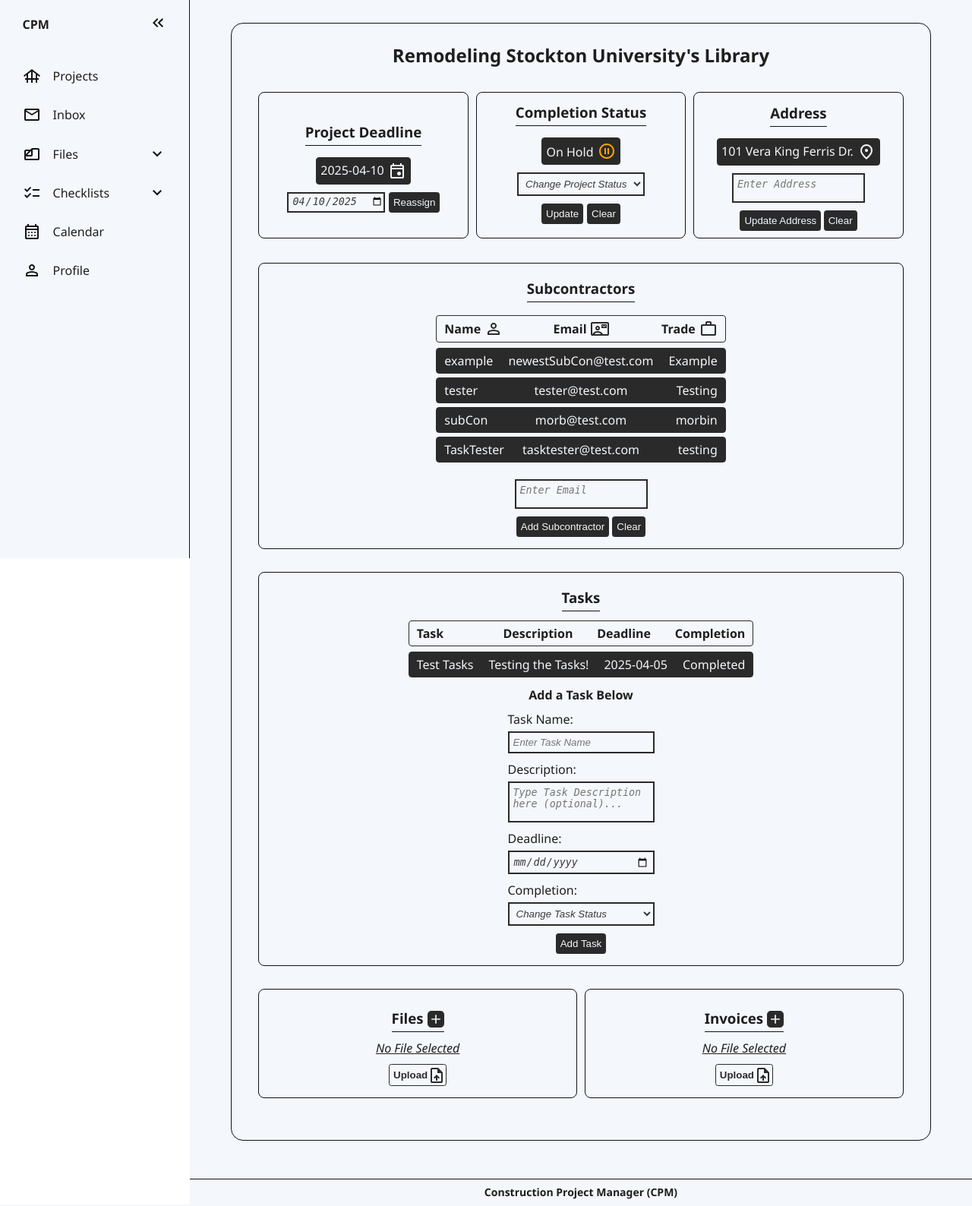
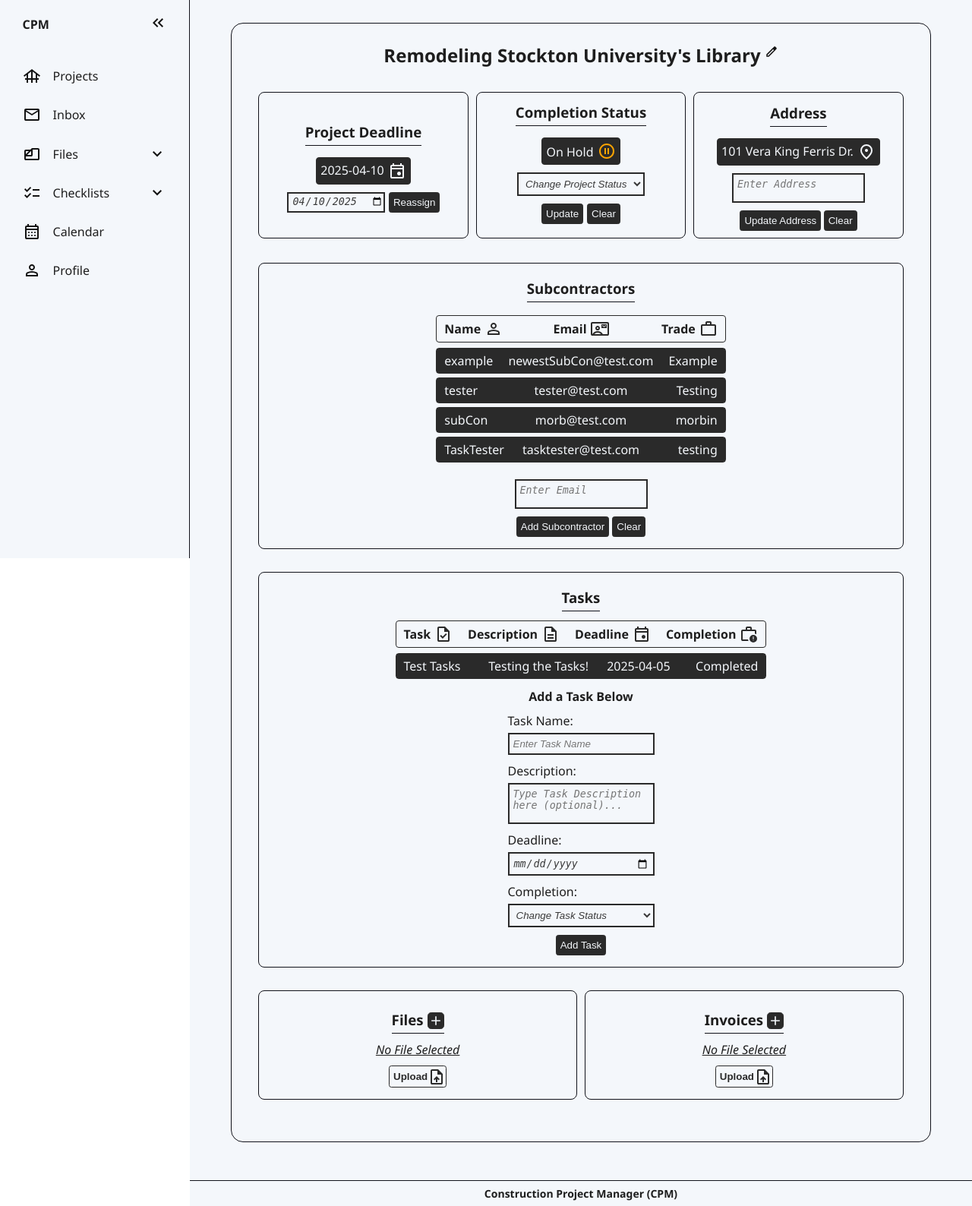
Before and after one commit to EchoingTime/construction-project-manager, a Flask app: page /view-project/4 in a window 1280 px wide. Shown: the part 65-1653 px from the top of the page at 76% size. Run offline with Flask 3, Linux system fonts and the light colour scheme; a user stored in the database is signed in.

Commit message:
Working on the ability to edit and delete on project.html
Edit project names, delete sub, and delete tasks

```diff
--- a/website/static/css/style.css
+++ b/website/static/css/style.css
@@ -61,14 +61,9 @@
   padding: 0;
   box-sizing: border-box; /* Ensures padding and border are included in total sizing */
 }
-
 html {
   font-family: "Segoe UI", Tahoma, Geneva, Verdana, sans-serif;
   font-size: 16px;
-}
-
-svg {
-  fill: var(--icon-clr);
 }
 
 /*--------------------- Page Layouts ---------------------*/
@@ -368,8 +363,15 @@
   border-radius: 0.5em;
   width: 100%;
 }
-h2 {
+h1,
+h2,
+h3,
+h4 {
+  user-select: none;
   text-align: center;
+}
+svg {
+  fill: var(--icon-clr);
 }
 
 /*--------------------- Profile Page ---------------------*/
@@ -621,6 +623,13 @@
 
 /*----------- Project Details' Forms -----------*/
 
+#project-details #project-details-div {
+  display: flex;
+  gap: 5px;
+}
+#project-details #edit-project {
+  cursor: pointer;
+}
 #project-details form {
   display: flex;
   flex-direction: column;
@@ -950,6 +959,7 @@
   border-top: 1px solid var(--line-clr);
   color: var(--text-clr);
   font-weight: bold;
+  user-select: none;
 }
 
 /*--------------------- Alert Box ---------------------*/
--- a/website/static/js/index.js
+++ b/website/static/js/index.js
@@ -276,6 +276,9 @@
       '<path d="M200-200h57l391-391-57-57-391 391v57Zm-80 80v-170l528-527q12-11 26.5-17t30.5-6q16 0 31 6t26 18l55 56q12 11 17.5 26t5.5 30q0 16-5.5 30.5T817-647L290-120H120Zm640-584-56-56 56 56Zm-141 85-28-29 57 57-29-28Z" />';
   }
 
+  // Only for Project Overview
+  const projectOverview = document.getElementById("project-section");
+  if (projectOverview) {
     deleteSvg.forEach((svg) => {
       svg.classList.toggle("hidden-svg");
     });
@@ -286,6 +289,7 @@
       leftBorderRadius.forEach((el) => {
         el.classList.toggle("left-radius");
       });
+    }
   }
 }
 
--- a/website/templates/home.html
+++ b/website/templates/home.html
@@ -22,7 +22,7 @@
         xmlns="http://www.w3.org/2000/svg"
         height="24px"
         viewBox="0 -960 960 960"
-        width="24px"
+        width="18px"
         id="edit-project"
       >
         <path
--- a/website/templates/project.html
+++ b/website/templates/project.html
@@ -14,7 +14,21 @@
 {% block content %}
 <section class="main-content-section" id="project-details">
   <!----------- Main Page Content ----------->
-  <h2 id="header-project-details">{{ project.project_name }}</h2>
+  <div id="project-details-div">
+    <h2 id="header-project-details">{{ project.project_name }}</h2>
+    <svg
+      onclick="toggleEdit()"
+      xmlns="http://www.w3.org/2000/svg"
+      height="24px"
+      viewBox="0 -960 960 960"
+      width="18px"
+      id="edit-project"
+    >
+      <path
+        d="M200-200h57l391-391-57-57-391 391v57Zm-80 80v-170l528-527q12-11 26.5-17t30.5-6q16 0 31 6t26 18l55 56q12 11 17.5 26t5.5 30q0 16-5.5 30.5T817-647L290-120H120Zm640-584-56-56 56 56Zm-141 85-28-29 57 57-29-28Z"
+      />
+    </svg>
+  </div>
   <!------ Top Section ------>
   <section class="sub-sections top-section">
     <!------ Deadline sub-section ------>
@@ -300,10 +314,58 @@
         <table>
           <thead>
             <tr>
-              <th>Task</th>
-              <th>Description</th>
-              <th>Deadline</th>
-              <th>Completion</th>
+              <th>
+                Task
+                <svg
+                  xmlns="http://www.w3.org/2000/svg"
+                  height="24px"
+                  viewBox="0 -960 960 960"
+                  width="24px"
+                >
+                  <path
+                    d="m438-240 226-226-58-58-169 169-84-84-57 57 142 142ZM240-80q-33 0-56.5-23.5T160-160v-640q0-33 23.5-56.5T240-880h320l240 240v480q0 33-23.5 56.5T720-80H240Zm280-520v-200H240v640h480v-440H520ZM240-800v200-200 640-640Z"
+                  />
+                </svg>
+              </th>
+              <th>
+                Description
+                <svg
+                  xmlns="http://www.w3.org/2000/svg"
+                  height="24px"
+                  viewBox="0 -960 960 960"
+                  width="24px"
+                >
+                  <path
+                    d="M320-240h320v-80H320v80Zm0-160h320v-80H320v80ZM240-80q-33 0-56.5-23.5T160-160v-640q0-33 23.5-56.5T240-880h320l240 240v480q0 33-23.5 56.5T720-80H240Zm280-520v-200H240v640h480v-440H520ZM240-800v200-200 640-640Z"
+                  />
+                </svg>
+              </th>
+              <th>
+                Deadline
+                <svg
+                  xmlns="http://www.w3.org/2000/svg"
+                  height="24px"
+                  viewBox="0 -960 960 960"
+                  width="24px"
+                >
+                  <path
+                    d="M580-240q-42 0-71-29t-29-71q0-42 29-71t71-29q42 0 71 29t29 71q0 42-29 71t-71 29ZM200-80q-33 0-56.5-23.5T120-160v-560q0-33 23.5-56.5T200-800h40v-80h80v80h320v-80h80v80h40q33 0 56.5 23.5T840-720v560q0 33-23.5 56.5T760-80H200Zm0-80h560v-400H200v400Zm0-480h560v-80H200v80Zm0 0v-80 80Z"
+                  />
+                </svg>
+              </th>
+              <th>
+                Completion
+                <svg
+                  xmlns="http://www.w3.org/2000/svg"
+                  height="24px"
+                  viewBox="0 -960 960 960"
+                  width="24px"
+                >
+                  <path
+                    d="M720-120q8 0 14-6t6-14q0-8-6-14t-14-6q-8 0-14 6t-6 14q0 8 6 14t14 6Zm-20-80h40v-160h-40v160Zm-540 0v-15 15-440 440Zm0 80q-33 0-56.5-23.5T80-200v-440q0-33 23.5-56.5T160-720h160v-80q0-33 23.5-56.5T400-880h160q33 0 56.5 23.5T640-800v80h160q33 0 56.5 23.5T880-640v171q-18-13-38-22.5T800-508v-132H160v440h283q3 21 9 41t15 39H160Zm240-600h160v-80H400v80ZM720-40q-83 0-141.5-58.5T520-240q0-83 58.5-141.5T720-440q83 0 141.5 58.5T920-240q0 83-58.5 141.5T720-40Z"
+                  />
+                </svg>
+              </th>
             </tr>
           </thead>
           <tbody>
```
Also changed, not shown: website/static/images/description.svg (added), website/static/images/task.svg (added), website/static/images/work-alert.svg (added). Lines whose indentation alone changed are shown as unchanged.
